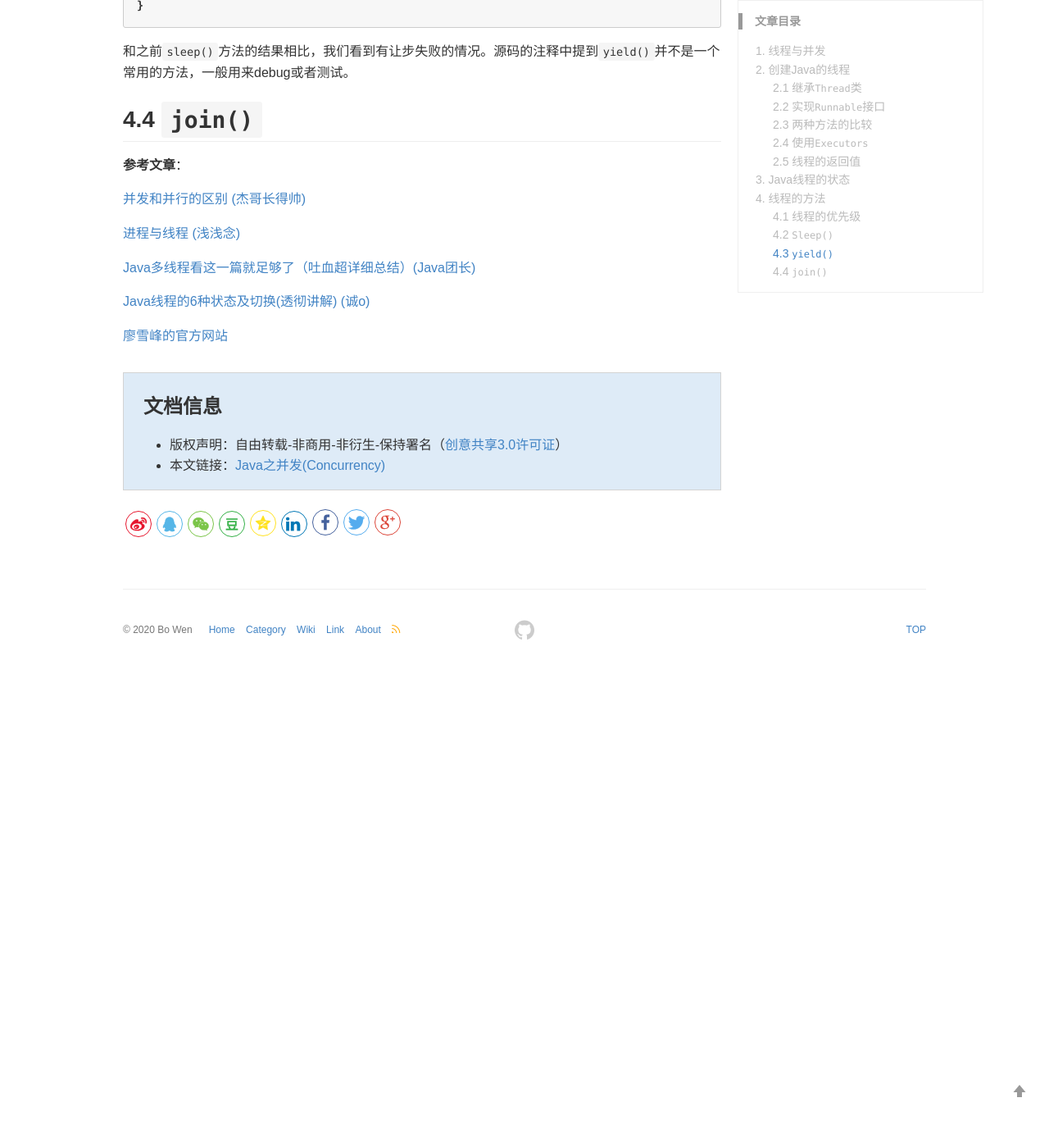
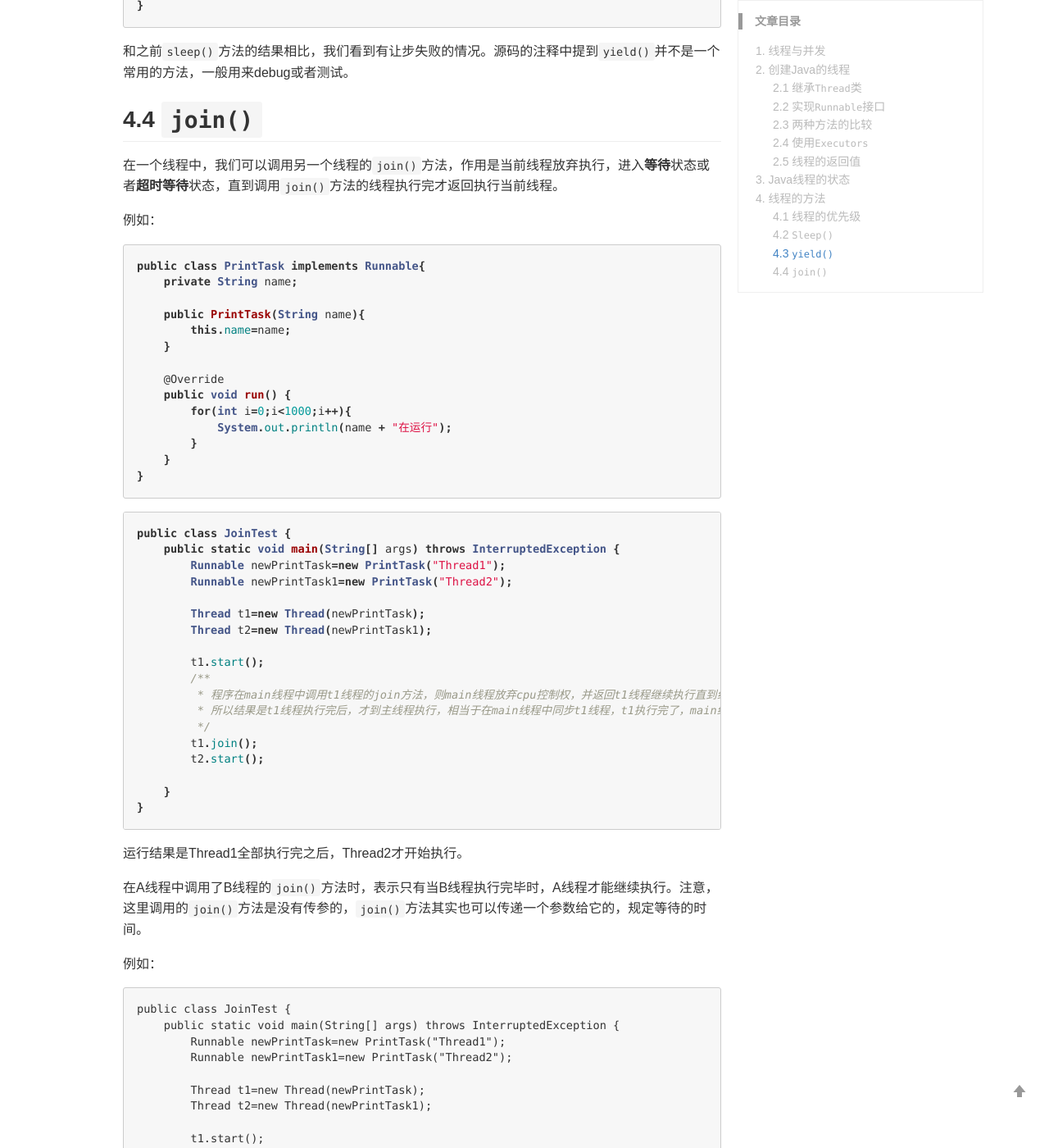
Before and after one commit to wenb1/wenb1.github.io, a Jekyll site: the page built from _posts/2020-05-24-java-concurrency.md, in a window 1280 px wide and 1400 px high, scrolled down 10285 px. Shown: the whole window at 82% size. Built offline with Jekyll 4.4.1, drawn with Linux system fonts in a browser that asks for light colours; comment, search, counter and statistics services are not loaded; before the commit the page ends 11102 px from its top, so only the background shows below that; some of the changed text lies outside the part shown.

Commit message:
modify blog

````diff
--- a/_posts/2020-05-24-java-concurrency.md
+++ b/_posts/2020-05-24-java-concurrency.md
@@ -355,7 +355,7 @@ public class SleepingTask extends LiftOff{
 
 ## 4.3 `yield()`
 
-`yield()`的作用是：暂停当前正在执行的线程对象，并执行其他线程。具体是让运行中的线程回到就绪态，以允许具有相同优先级的其他线程获得运行机会。因此，使用`yield()`的目的是让相同优先级的线程之间能适当的轮转执行。但是，实际中无法保证`yield()`达到让步目的，因为让步的线程还有可能被线程调度程序再次选中。
+`yield()`的作用是：暂停当前正在执行的线程对象，并执行其他线程。具体是让**运行中**的线程回到**就绪态**，以允许具有相同优先级的其他线程获得运行机会。因此，使用`yield()`的目的是让相同优先级的线程之间能适当的轮转执行。但是，实际中无法保证`yield()`达到让步目的，因为让步的线程还有可能被线程调度程序再次选中。
 
 我们修改下之前的例子，把`Thread.sleep(100)`修改成`Thread.yield()`：
 
@@ -382,13 +382,74 @@ public class SleepingTask extends LiftOff{
 
 ## 4.4 `join()`
 
+ 在一个线程中，我们可以调用另一个线程的`join()`方法，作用是当前线程放弃执行，进入**等待**状态或者**超时等待**状态，直到调用`join()`方法的线程执行完才返回执行当前线程。
 
+例如：
 
+```java
+public class PrintTask implements Runnable{
+    private String name;
 
+    public PrintTask(String name){
+        this.name=name;
+    }
 
+    @Override
+    public void run() {
+        for(int i=0;i<1000;i++){
+            System.out.println(name + "在运行");
+        }
+    }
+}
+```
 
+```java
+public class JoinTest {
+    public static void main(String[] args) throws InterruptedException {
+        Runnable newPrintTask=new PrintTask("Thread1");
+        Runnable newPrintTask1=new PrintTask("Thread2");
 
+        Thread t1=new Thread(newPrintTask);
+        Thread t2=new Thread(newPrintTask1);
 
+        t1.start();
+        /**
+         * 程序在main线程中调用t1线程的join方法，则main线程放弃cpu控制权，并返回t1线程继续执行直到线程t1执行完毕
+         * 所以结果是t1线程执行完后，才到主线程执行，相当于在main线程中同步t1线程，t1执行完了，main线程才有执行的机会
+         */
+        t1.join();
+        t2.start();
+
+    }
+}
+```
+
+运行结果是Thread1全部执行完之后，Thread2才开始执行。
+
+在A线程中调用了B线程的`join()`方法时，表示只有当B线程执行完毕时，A线程才能继续执行。注意，这里调用的`join()`方法是没有传参的，`join()`方法其实也可以传递一个参数给它的，规定等待的时间。
+
+例如：
+
+```
+public class JoinTest {
+    public static void main(String[] args) throws InterruptedException {
+        Runnable newPrintTask=new PrintTask("Thread1");
+        Runnable newPrintTask1=new PrintTask("Thread2");
+
+        Thread t1=new Thread(newPrintTask);
+        Thread t2=new Thread(newPrintTask1);
+
+        t1.start();
+        t1.join(10);
+        t2.start();
+
+    }
+}
+```
+
+结果是前10ms执行的是Thread1，之后是Thread1和Thread2交替执行。
+
+所以，`join()`方法中如果传入参数，则表示这样的意思：如果A线程中掉用B线程的`join(10)`，则表示A线程会等待B线程执行10毫秒，10毫秒过后，A、B线程并行执行。需要注意的是，JDK规定，`join(0)`的意思不是A线程等待B线程0秒，而是A线程等待B线程无限时间，直到B线程执行完毕，即`join(0)`等价于`join()`。
 
 **参考文章**：
 
````
